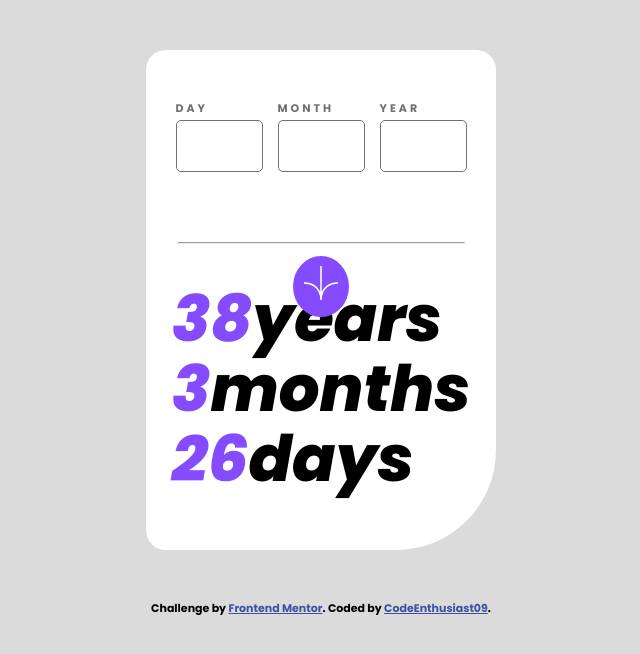
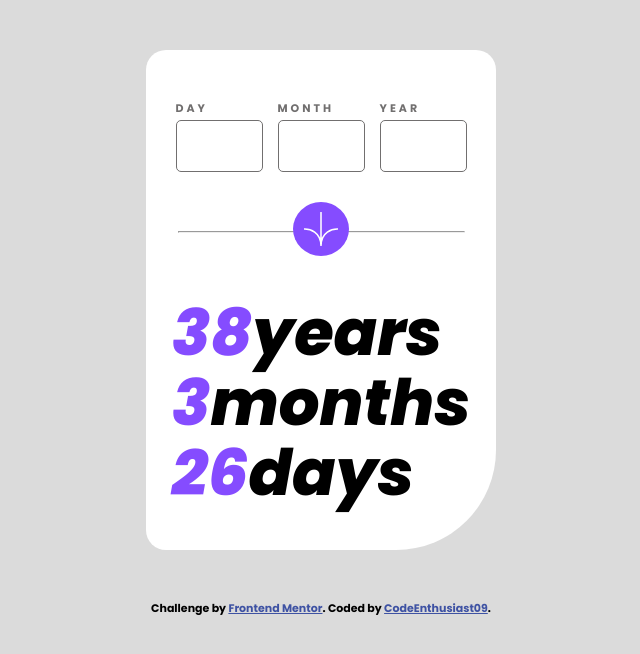
Before and after one commit to CodeEnthusiast09/Age-Calculator, a plain HTML site: page index.html in a window 1280 px wide. Shown: the whole page, without its empty margins (319-959 px from the left). Drawn offline with Linux system fonts and the light colour scheme.

Commit message:
initial commit

```diff
--- a/index.html
+++ b/index.html
@@ -35,9 +35,10 @@
           <input type="text" name="year" id="year-input" />
         </div>
       </div>
-      <hr />
       <div class="svg">
+        <hr class="line" />
         <svg
+          id="btn"
           xmlns="http://www.w3.org/2000/svg"
           width="36"
           height="34"
--- a/styles.css
+++ b/styles.css
@@ -42,20 +42,32 @@ body {
   font-weight: 700;
   outline: none;
 }
-hr {
+.svg {
+  display: flex;
+  flex-direction: column;
+  justify-content: center;
+  align-items: center;
+}
+.line {
   width: 285px;
   color: hsl(0, 0%, 8%);
-  margin: 50px 0 40px;
+  margin-top: 50px;
+  position: relative;
+  top: -10%;
+  left: 0;
+  right: 0;
+  z-index: 1;
 }
-
-.svg {
+svg {
   background-color: hsl(259, 100%, 65%);
   border-radius: 50%;
-  position: absolute;
-  top: 32%;
-}
-svg {
   padding: 10px;
+  text-decoration: line-through;
+  position: relative;
+  top: -40%;
+  left: 0;
+  right: 0;
+  z-index: 999;
 }
 .calculator {
   font-size: 32px;
```
